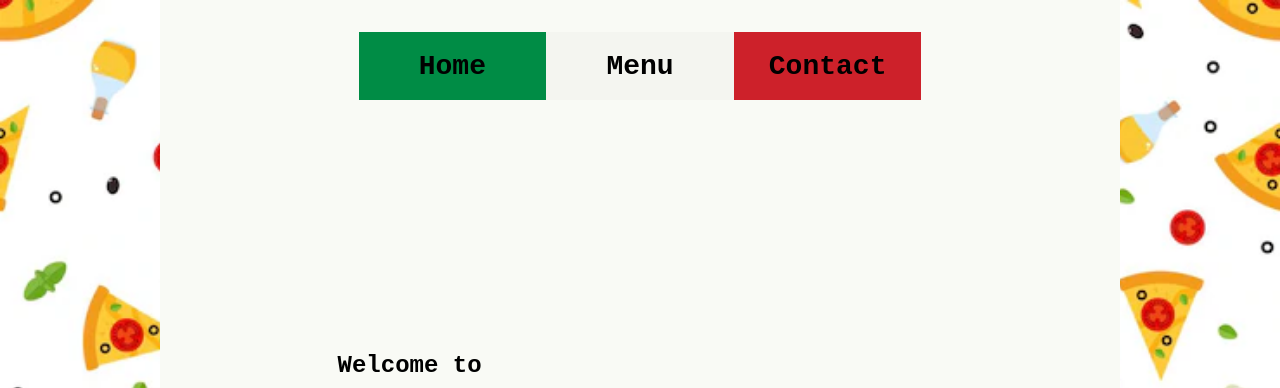
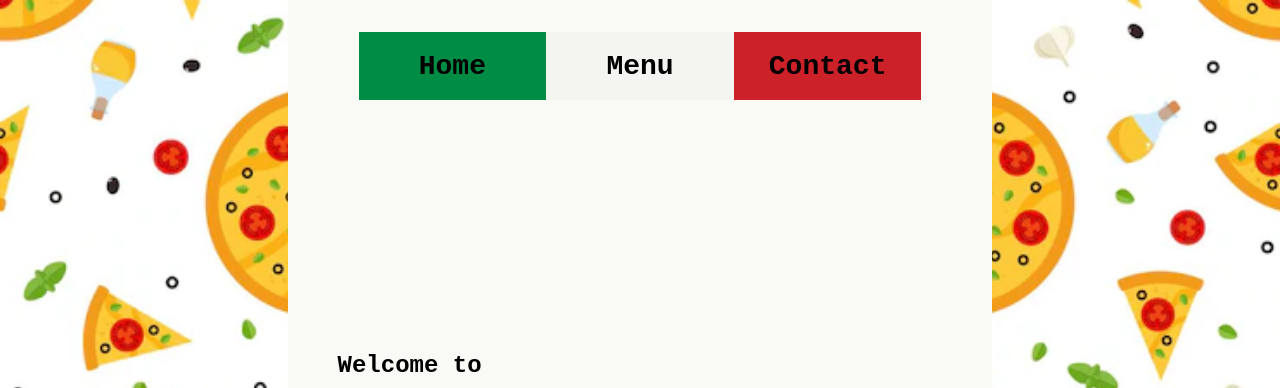
Before and after one commit to alicanyelekci/restaurant-page, a website built with webpack: page dist/index.html in a window 1280 px wide. Shown: the top 388 px of the page. Built offline with Linux system fonts and the light colour scheme.

Commit message:
changed container width

```diff
--- a/src/style.css
+++ b/src/style.css
@@ -28,7 +28,7 @@ body {
     justify-content: space-between;
     align-items: center;
     height: 100%;
-    width: clamp(500px, 75vw, 85vw);
+    width: clamp(500px, 55vw, 75vw);
     background-color: #f9faf5;
 }
 
```
Also changed, not shown: dist/index.bundle.js.
